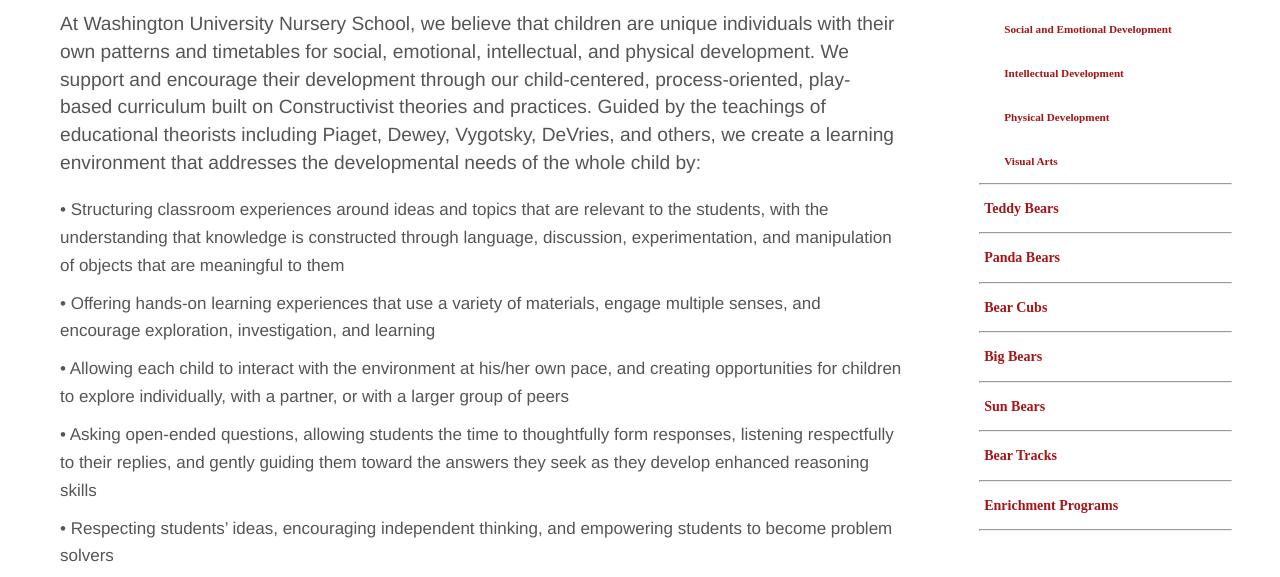
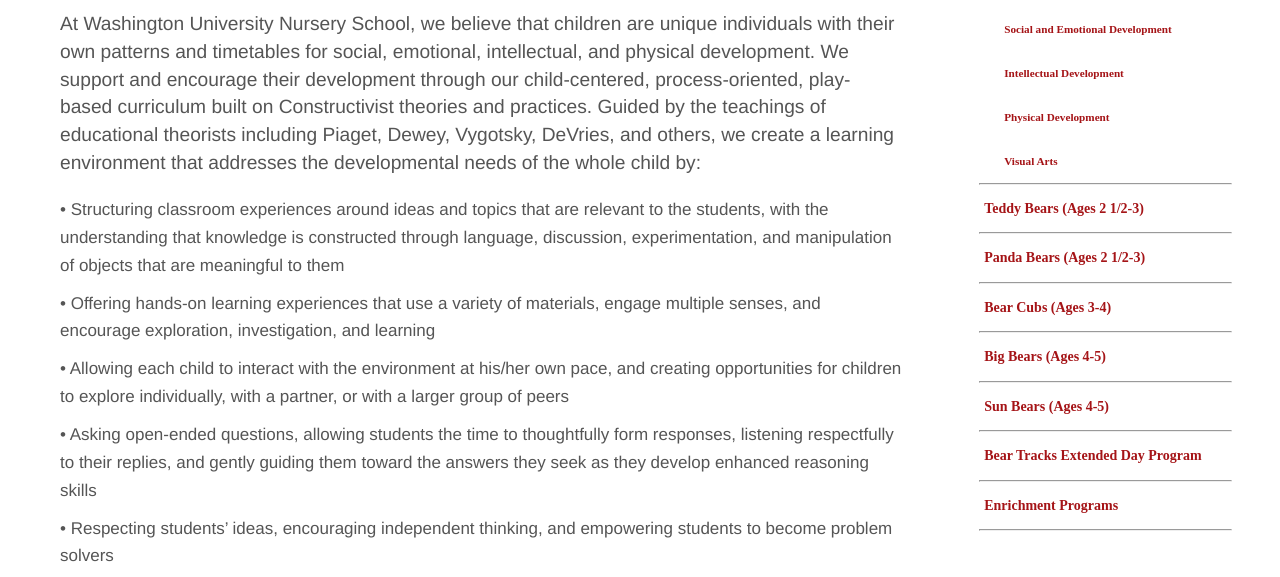
Before and after one commit to cse256-sp2021/information-foraging-katievanesko, a website: page files/curriculum_overview.html in a window 1280 px wide. Shown: the part 171-748 px from the top of the page. Drawn offline with nearby package versions, Linux system fonts and the light colour scheme; files that its build step writes are made by us from their sources; files whose address does not match are found by name.

Commit message:
side menu for classrooms ages added

```diff
--- a/files/curriculum_overview.html
+++ b/files/curriculum_overview.html
@@ -54,7 +54,7 @@
       <img src="https://nurseryschool.wustl.edu/files/2018/05/bear-cub-2-1.jpg" alt="" width="350" height="320"
       scale="0" class="curr-img"/>
 
-      <img src="https://nurseryschool.wustl.edu/files/2018/05/bear-cub-1.jpg" alt="" width="350" height="450"
+      <img src="https://nurseryschool.wustl.edu/files/2018/05/bear-cub-1.jpg" alt="" width="350" height="320"
       scale="0" class="curr-img"/>
       <div id="curr-sedev">
         <h2>Social and Emotional Development</h2>
@@ -201,27 +201,27 @@
             </li>
             <hr />
             <li class="page_item page-item-106">
-              <a href="files/teddy_bears.html">Teddy Bears</a>
+              <a href="files/teddy_bears.html">Teddy Bears (Ages 2 1/2-3)</a>
             </li>
             <hr />
             <li class="page_item page-item-108">
-              <a href="files/panda_bears.html">Panda Bears</a>
+              <a href="files/panda_bears.html">Panda Bears (Ages 2 1/2-3)</a>
             </li>
             <hr />
             <li class="page_item page-item-102">
-              <a href="files/bear_cubs.html">Bear Cubs</a>
+              <a href="files/bear_cubs.html">Bear Cubs (Ages 3-4)</a>
             </li>
             <hr />
             <li class="page_item page-item-100">
-              <a href="files/big_bears.html">Big Bears</a>
+              <a href="files/big_bears.html">Big Bears (Ages 4-5)</a>
             </li>
             <hr />
             <li class="page_item page-item-104">
-              <a href="files/sun_bears.html">Sun Bears</a>
+              <a href="files/sun_bears.html">Sun Bears (Ages 4-5)</a>
             </li>
             <hr />
             <li class="page_item page-item-10512">
-              <a href="files/bear_cubs.html">Bear Tracks</a>
+              <a href="files/bear_cubs.html">Bear Tracks Extended Day Program</a>
             </li>
             <hr />
             <li class="page_item page-item-10514">
```
Also changed, not shown: files/bear_cubs.html (+6 -6 lines), files/bear_tracks.html (+6 -6 lines), files/big_bears.html (+6 -6 lines), files/classrooms.html (+6 -6 lines), files/panda_bears.html (+6 -6 lines), files/sun_bears.html (+6 -6 lines), files/teddy_bears.html (+6 -6 lines).
